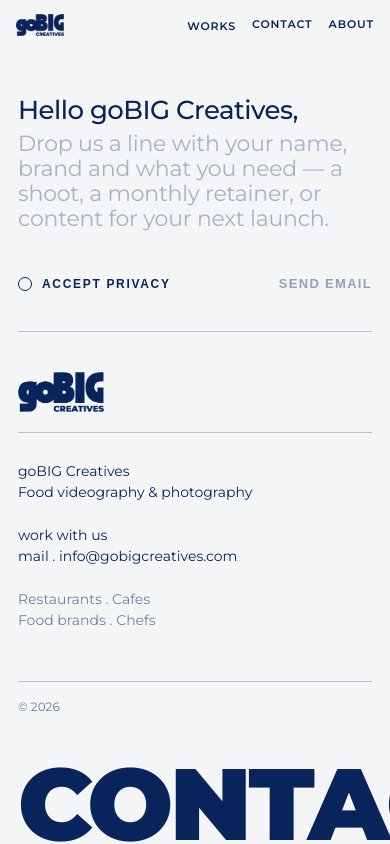
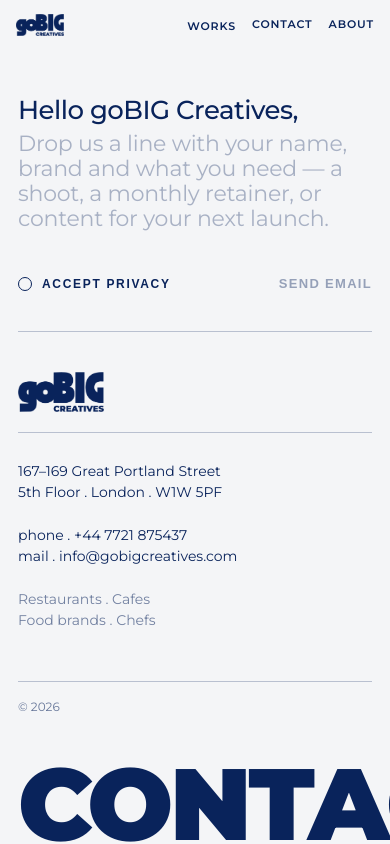
Before and after one commit to gobigcreatives/food-portfolio-, a React (Vite) app: page /contact in a window 390 px wide. Shown: the top 844 px of the page. Built offline with nearby package versions, Linux system fonts and the light colour scheme.

Commit message:
Add studio address and phone to contact page
Populate the contact page's left column with the London studio address and
phone number.

Co-Authored-By: Claude Opus 4.8 <noreply@anthropic.com>
Claude-Session: https://claude.ai/code/session_015j5KH5tL3BJyABQjXxDcjT

```diff
--- a/src/pages/ContactPage.jsx
+++ b/src/pages/ContactPage.jsx
@@ -30,15 +30,16 @@ export default function ContactPage() {
           <span className="contact__rule" />
 
           <div className="contact__block">
-            <p>goBIG Creatives</p>
-            <p>Food videography &amp; photography</p>
+            <p>167&ndash;169 Great Portland Street</p>
+            <p>5th Floor . London . W1W 5PF</p>
           </div>
 
           <div className="contact__block">
-            <p>work with us</p>
             <p>
-              mail .{" "}
-              <a href={`mailto:${EMAIL}`}>{EMAIL}</a>
+              phone . <a href="tel:+447721875437">+44 7721 875437</a>
+            </p>
+            <p>
+              mail . <a href={`mailto:${EMAIL}`}>{EMAIL}</a>
             </p>
           </div>
 
```
